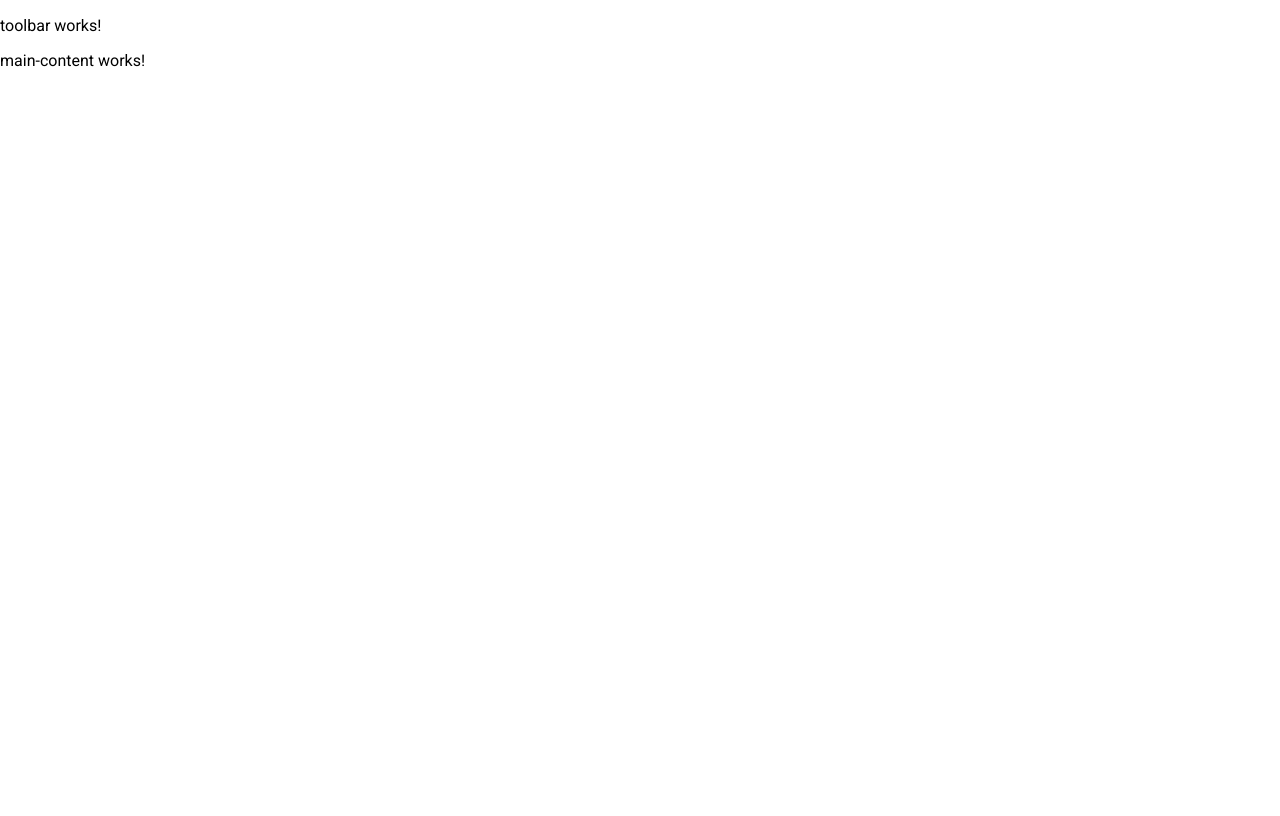
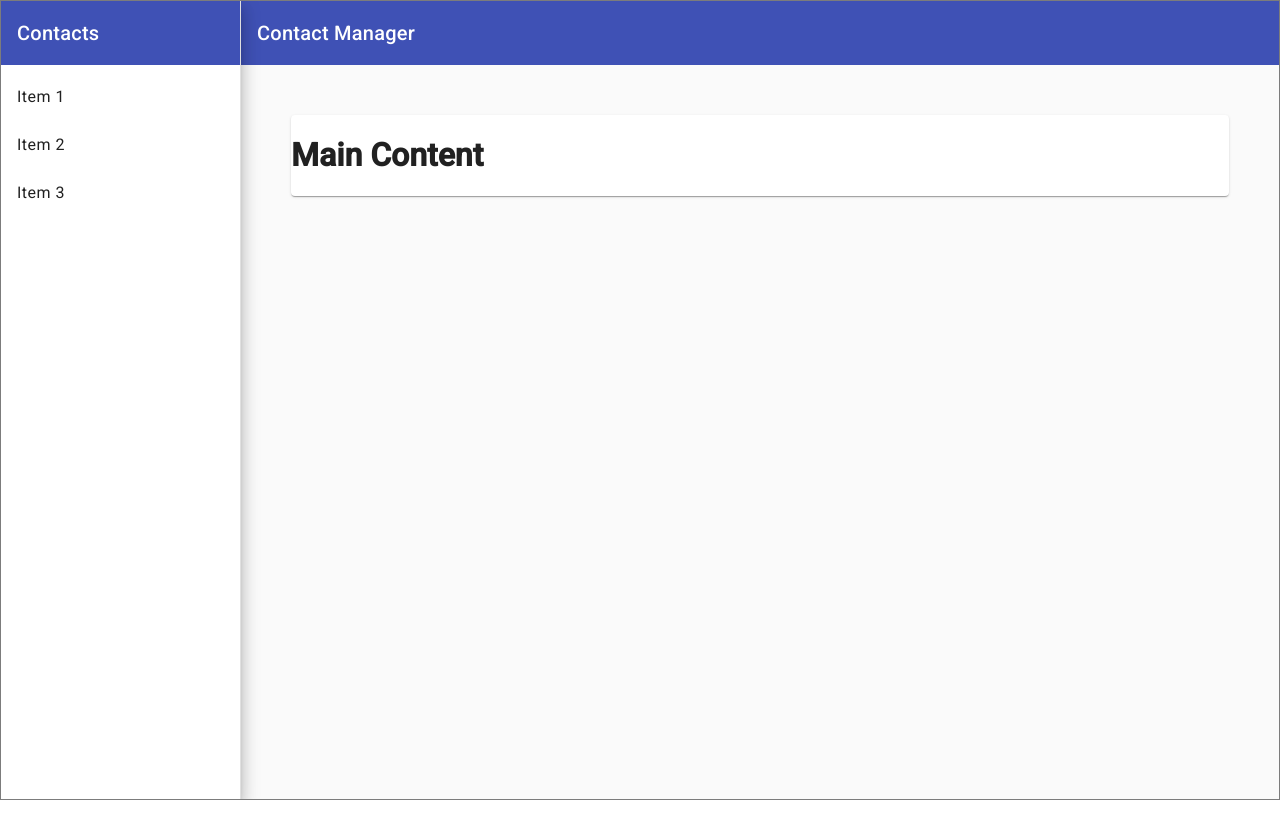
Before and after one commit to Aashish91/Angular_Demo, an Angular app: page /contactmanager in a window 1280 px wide. Built offline with nearby package versions, Linux system fonts and the light colour scheme; no server answers.

Commit message:
Fetching Data from Azure API

```diff
--- a/src/app/contactmanager/components/main-content/main-content.component.html
+++ b/src/app/contactmanager/components/main-content/main-content.component.html
@@ -1 +1,3 @@
-<p>main-content works!</p>
+<mat-card>
+  <h1>Main Content</h1>
+</mat-card>
--- a/src/app/contactmanager/components/sidenav/sidenav.component.html
+++ b/src/app/contactmanager/components/sidenav/sidenav.component.html
@@ -1,2 +1,20 @@
-<app-toolbar></app-toolbar>
-<router-outlet></router-outlet>
+<mat-drawer-container class="app-sidenav-container" autosize>
+  <mat-drawer #drawer class="app-sidenav mat-elevation-z10" [mode]="isScreenSmall ? 'over' : 'side'"  [opened]="!isScreenSmall">
+    <mat-toolbar color="primary">
+      <span>Contacts</span>
+    </mat-toolbar>
+    <mat-list role="list">
+      <mat-list-item role="listitem">Item 1</mat-list-item>
+      <mat-list-item role="listitem">Item 2</mat-list-item>
+      <mat-list-item role="listitem">Item 3</mat-list-item>
+    </mat-list>
+  </mat-drawer>
+
+  <div class="app-sidenav-content">
+    <app-toolbar (toggleSideNav)="drawer.toggle()"></app-toolbar>
+    <div class="wrapper">
+      <router-outlet></router-outlet>
+    </div>
+  </div>
+
+</mat-drawer-container>
--- a/src/app/contactmanager/components/sidenav/sidenav.component.scss
+++ b/src/app/contactmanager/components/sidenav/sidenav.component.scss
@@ -0,0 +1,20 @@
+.app-sidenav-container {
+  flex: 1;
+  width: 100%;
+  height: 100%;
+  border: 1px solid rgba(0, 0, 0, 0.5);
+}
+
+.app-sidenav-content {
+  display: flex;
+  height: 100%;
+  flex-direction: column;
+}
+
+.app-sidenav {
+  width: 240px;
+}
+
+.wrapper {
+  margin: 50px;
+}
--- a/src/app/contactmanager/components/sidenav/sidenav.component.ts
+++ b/src/app/contactmanager/components/sidenav/sidenav.component.ts
@@ -1,10 +1,38 @@
-import { Component } from '@angular/core';
+import { Component, OnInit } from '@angular/core';
+import { BreakpointObserver, BreakpointState } from '@angular/cdk/layout';
+import { UserService } from '../../services/user.service';
+import { Observable, of } from 'rxjs';
+import { User } from '../../models/user';
+
+const SMALL_WIDTH_BREAKPOINT = 720;
 
 @Component({
   selector: 'app-sidenav',
   templateUrl: './sidenav.component.html',
-  styleUrls: ['./sidenav.component.scss']
+  styleUrls: ['./sidenav.component.scss'],
 })
-export class SidenavComponent {
+
+export class SidenavComponent implements OnInit {
+
+  public isScreenSmall: boolean = false;
+
+  users: Observable<User[]> = of<User[]>([]);
+
+  constructor(private breakpointObserver: BreakpointObserver, private userService: UserService) {
+  }
+
+  ngOnInit(): void {
+    this.breakpointObserver
+      .observe([`(max-width: ${SMALL_WIDTH_BREAKPOINT}px)`])
+      .subscribe((state: BreakpointState) => {
+        this.isScreenSmall = state.matches;
+      });
+
+    this.users = this.userService.users;
+    this.userService.loadAll();
+    this.users.subscribe(data => {
+      console.log(data);
+    })
+  }
 
 }
--- a/src/app/contactmanager/components/toolbar/toolbar.component.html
+++ b/src/app/contactmanager/components/toolbar/toolbar.component.html
@@ -1 +1,7 @@
-<p>toolbar works!</p>
+<mat-toolbar color="primary">
+  <button class="sidenav-toggle" mat-button (click)="toggleSideNav.emit()">
+    <mat-icon>menu</mat-icon>
+  </button>
+
+  <span>Contact Manager</span>
+</mat-toolbar>
--- a/src/app/contactmanager/components/toolbar/toolbar.component.scss
+++ b/src/app/contactmanager/components/toolbar/toolbar.component.scss
@@ -0,0 +1,23 @@
+$iconWidth: 56px;
+
+.sidenav-toggle {
+  display: none;
+
+  padding: 0;
+  margin: 8px;
+  min-width: $iconWidth;
+
+  @media (max-width: 720px) {
+    display: flex;
+    align-items: center;
+    justify-content: center;
+  }
+
+  mat-icon {
+    font-size: 30px;
+    height: $iconWidth;
+    width: $iconWidth;
+    line-height: $iconWidth;
+    color: white;
+  }
+}
--- a/src/app/contactmanager/components/toolbar/toolbar.component.ts
+++ b/src/app/contactmanager/components/toolbar/toolbar.component.ts
@@ -1,4 +1,4 @@
-import { Component } from '@angular/core';
+import { Component, EventEmitter, Output } from '@angular/core';
 
 @Component({
   selector: 'app-toolbar',
@@ -7,4 +7,5 @@ import { Component } from '@angular/core';
 })
 export class ToolbarComponent {
 
+  @Output() toggleSideNav = new EventEmitter<void>();
 }
--- /dev/null
+++ b/src/app/contactmanager/models/note.ts
@@ -0,0 +1,5 @@
+export class Note {
+  id: number = 0;
+  title: string = "";
+  date: Date = new Date();
+}
--- /dev/null
+++ b/src/app/contactmanager/models/user.ts
@@ -0,0 +1,10 @@
+import { Note } from "./note";
+
+export class User {
+  id: number = 0;
+  birthDate: Date = new Date();
+  name: string = "";
+  avatar: string = "";
+  bio: string = "";
+  notes: Note[] = [];
+}
--- /dev/null
+++ b/src/app/contactmanager/services/user.service.ts
@@ -0,0 +1,35 @@
+import { HttpClient } from '@angular/common/http';
+import { Injectable } from '@angular/core';
+import { Observable, BehaviorSubject } from 'rxjs';
+import { ContactmanagerModule } from '../contactmanager.module';
+import { User } from '../models/user';
+
+@Injectable()
+export class UserService {
+
+  private _users: BehaviorSubject<User[]>;
+
+  private dataStore: {
+    users: User[]
+  }
+
+  constructor(private httpClient: HttpClient) {
+    this.dataStore = { users: [] };
+    this._users = new BehaviorSubject<User[]>([]);
+  }
+
+  get users(): Observable<User[]> {
+    return this._users.asObservable();
+  }
+
+  loadAll() {
+    const userURL = "https://angular-material-api.azurewebsites.net/users";
+
+    this.httpClient.get<User[]>(userURL).subscribe(data => {
+      this.dataStore.users = data;
+      this._users.next(Object.assign({}, this.dataStore).users);
+    }, error => {
+      console.log("Error Fetching Data");
+    });
+  }
+}
```
Also changed, not shown: src/app/contactmanager/contactmanager.module.ts (+17 -3 lines).
